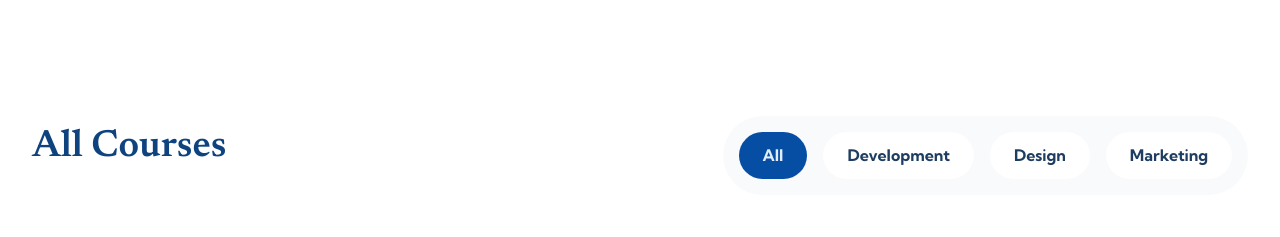
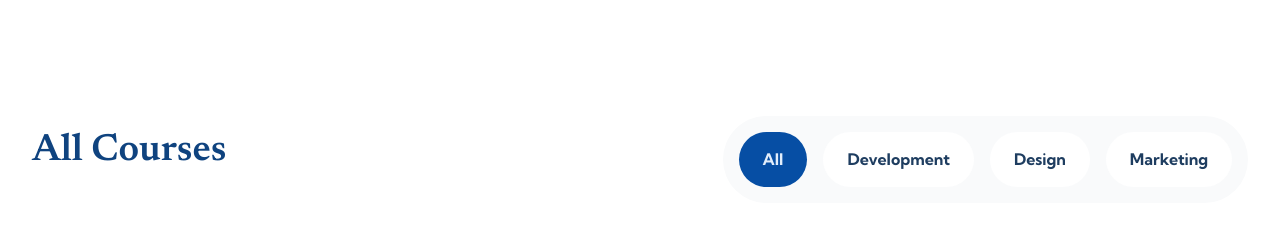
Before and after one commit to special-char/tsc_webApp, a Next.js app: page /courses in a window 1280 px wide. Shown: the part 1260-1497 px from the top of the page. Built offline with nearby package versions, Linux system fonts and the light colour scheme.

Commit message:
ignore all changes

```diff
--- a/components/CardGrid/index.js
+++ b/components/CardGrid/index.js
@@ -40,7 +40,7 @@ const CardGrid = () => {
 
   return (
     <section className="w-full h-full py-40">
-      <div className="container w-full mx-auto max-w-[1210px] flex flex-wrap flex-col lg:flex-row md:items-center md:justify-center lg:justify-between ">
+      <div className="container w-full mx-auto max-w-[1210px] p-4 flex flex-wrap flex-col lg:flex-row md:items-center md:justify-center lg:justify-between ">
         <h2 className="text-neutral-800 text-center lg:text-left ">
           Kathie Corl Courses
         </h2>
--- a/components/PageSections/AllCourses/index.js
+++ b/components/PageSections/AllCourses/index.js
@@ -92,7 +92,7 @@ const AllCoursesSection = () => {
   ];
   return (
     <>
-      <section className="courses-section-wrapper container lg:w-full px-4 pt-28">
+      <section className="courses-section-wrapper lg:w-full px-4 pt-28">
         <div className="container w-full mx-auto max-w-[1210px] p-4 flex flex-wrap flex-col lg:flex-row md:items-center md:justify-center lg:justify-between ">
           <h2 className="text-neutral-800 text-center lg:text-left">
             All Courses
--- a/components/PageSections/IndividualTeacher/CardGrid/index.js
+++ b/components/PageSections/IndividualTeacher/CardGrid/index.js
@@ -44,7 +44,7 @@ const CardGrid = () => {
         <h2 className="text-neutral-800 text-center lg:text-left ">
           Kathie Corl Courses
         </h2>
-        <span className="btn btn--secondary text-base font-bold hover:bg-neutral-400 py-6 px-10 mb-12">
+        <span className="btn btn--secondary text-base font-bold hover:bg-neutral-400 py-6 px-10">
           BROWSE ALL COURSES
         </span>
       </div>
--- a/components/PageSections/coursesPage/AllCourses/index.js
+++ b/components/PageSections/coursesPage/AllCourses/index.js
@@ -102,7 +102,7 @@ const AllCoursesSection = () => {
               return (
                 <Link href="#">
                   <a
-                    className={`capitalize px-6 py-3 pt-3 rounded-full ${
+                    className={`capitalize px-6 py-4 pt-4 rounded-full ${
                       button.title === "all"
                         ? "text-secondary1 bg-primary"
                         : "bg-neutral-100 text-neutral-700 hover:bg-primary hover:text-secondary1"
```
